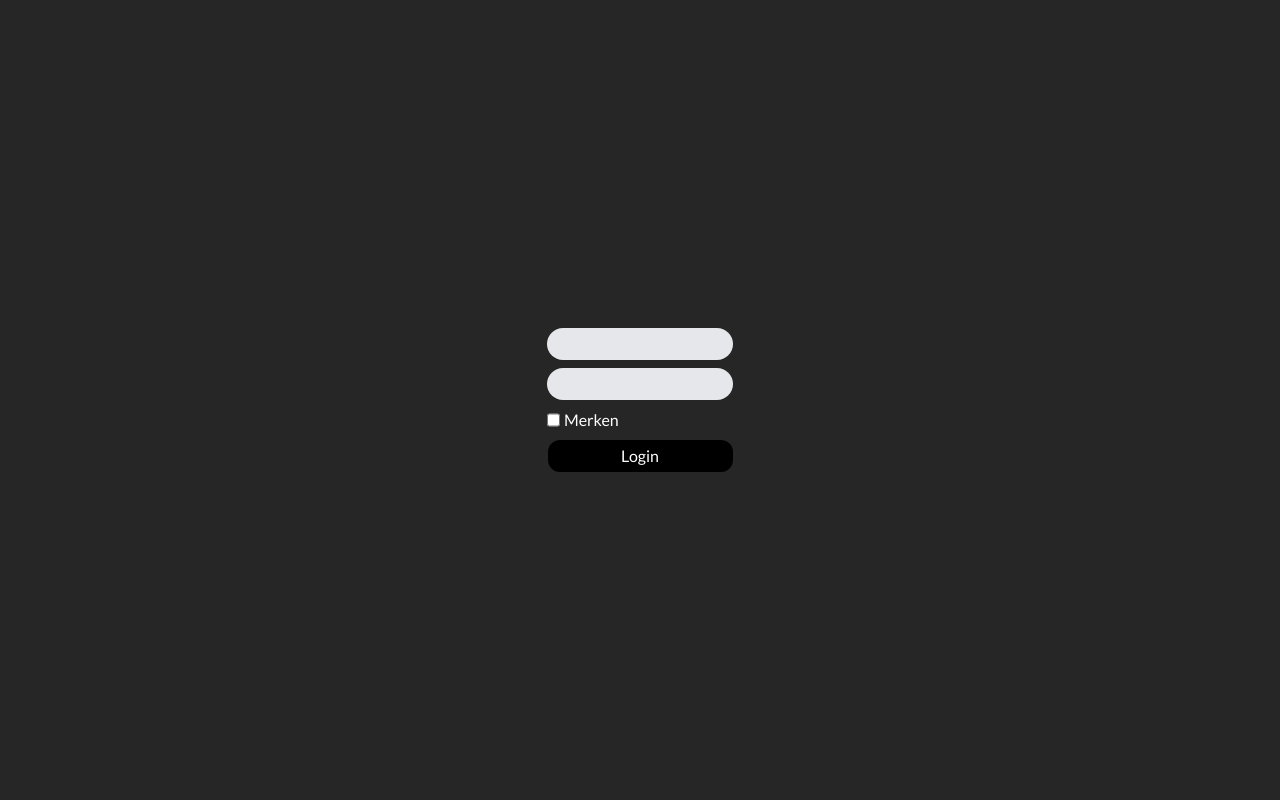
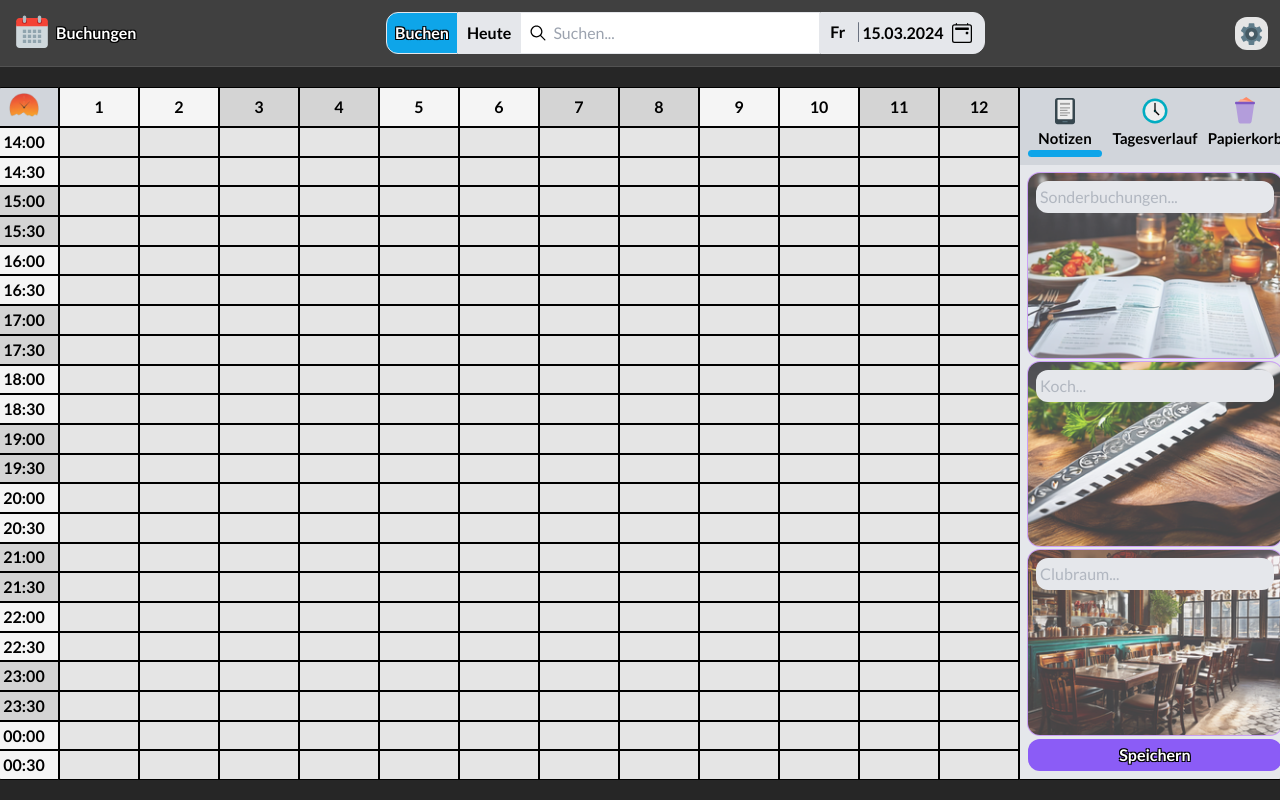
Before and after one commit to alexanderklass/Pin-Planner, a React (Create React App) app: page / in a window 1280 px wide. Built offline with nearby package versions, Linux system fonts and the light colour scheme; what tailwindcss-animated would draw is missing.

Commit message:
- Updated README.md - Cleaned up junk

```diff
--- a/declarations.d.ts
+++ /dev/null
@@ -1,3 +0,0 @@
-// NOTE: The declaration below was injected by `"framer"`
-// see https://www.framer.com/docs/guides/handshake for more information.
-declare module "https://framer.com/m/*";
--- a/package.json
+++ b/package.json
@@ -16,7 +16,6 @@
     "axios": "^1.6.8",
     "electron": "^29.1.0",
     "flatpickr": "^4.6.13",
-    "framer-motion": "^11.0.8",
     "i18next": "^23.10.1",
     "nanoid": "^5.0.6",
     "react": "^18.2.0",
--- a/src/App.tsx
+++ b/src/App.tsx
@@ -1,7 +1,5 @@
 import React from 'react';
 import { Routes, Route } from 'react-router-dom';
-import Login from './pages/Login';
-import Portal from './pages/Portal';
 import Calendar from './pages/Calendar';
 import TitleBar from './components/TitleBar';
 import './languages/i18n';
@@ -11,9 +9,7 @@ function App() {
         <div className='App h-screen'>
             <TitleBar />
             <Routes>
-                <Route path={'/'} element={<Login />} />
-                <Route path={'/portal'} element={<Portal />} />
-                <Route path={'/calendar'} element={<Calendar />} />
+                <Route path={'/'} element={<Calendar />} />
             </Routes>
         </div>
     );
--- a/src/components/SpinnerLoader.tsx
+++ /dev/null
@@ -1,26 +0,0 @@
-import React from 'react';
-import { motion } from 'framer-motion';
-
-const SpinnerLoader = () => {
-    return (
-        <motion.div
-            style={{
-                width: 50,
-                height: 50,
-                borderRadius: '50%',
-                border: '5px solid #f3f3f3',
-                borderTop: '5px solid #555',
-            }}
-            animate={{
-                rotate: 360,
-            }}
-            transition={{
-                repeat: Infinity,
-                ease: 'linear',
-                duration: 1,
-            }}
-        />
-    );
-};
-
-export default SpinnerLoader;
--- a/src/pages/Login.tsx
+++ /dev/null
@@ -1,43 +0,0 @@
-import React, { useEffect, useState } from 'react';
-import { Link } from 'react-router-dom';
-import SpinnerLoader from '../components/SpinnerLoader';
-
-const Login = () => {
-    const [startLoading, setStartLoading] = useState(false);
-    useEffect(() => {
-        setStartLoading(true);
-        setTimeout(() => {
-            setStartLoading(false);
-        }, 3000);
-    }, []);
-
-    return (
-        <section className={'flex h-screen flex-col items-center justify-center gap-2 bg-neutral-800'}>
-            {startLoading ? (
-                <SpinnerLoader />
-            ) : (
-                <React.Fragment>
-                    <div className={'flex flex-col gap-2'}>
-                        <input className={'rounded-full bg-gray-200 p-1 text-center'} name={'userName'} type={'text'} />
-                        <input
-                            className={'rounded-full bg-gray-200 p-1 text-center'}
-                            name={'userPassword'}
-                            type={'password'}
-                        />
-                        <div className={'flex flex-row gap-1'}>
-                            <input type={'checkbox'} name={'rememberMeToggle'} />
-                            <p className={'text-white'}>Merken</p>
-                        </div>
-                    </div>
-                    <div>
-                        <Link to={'/portal'}>
-                            <button className={'w-[185px] rounded-xl bg-black p-1 text-white'}>Login</button>
-                        </Link>
-                    </div>
-                </React.Fragment>
-            )}
-        </section>
-    );
-};
-
-export default Login;
--- a/src/pages/Portal.tsx
+++ /dev/null
@@ -1,27 +0,0 @@
-import React from 'react';
-import { FaAddressBook } from 'react-icons/fa6';
-import { IoTimerSharp } from 'react-icons/io5';
-import { Link } from 'react-router-dom';
-
-const Portal = () => {
-    return (
-        <div className={'flex h-screen items-center justify-center gap-2 bg-neutral-800'}>
-            <Link to={'/calendar'}>
-                <button
-                    className={'flex h-[80px] w-[150px] flex-col items-center justify-center rounded-lg bg-gray-200 font-bold transition-all hover:bg-gray-300'}
-                >
-                    <FaAddressBook className={'text-xl'} />
-                    <p>Buchungen</p>
-                </button>
-            </Link>
-            <button
-                className={'flex h-[80px] w-[150px] flex-col items-center justify-center rounded-lg bg-gray-200 font-bold transition-all hover:bg-gray-300'}
-            >
-                <IoTimerSharp className={'text-xl'} />
-                <p>Arbeitszeiten</p>
-            </button>
-        </div>
-    );
-};
-
-export default Portal;
```
Also changed, not shown: 2 other files (tests, documents, lock files or other folders).
